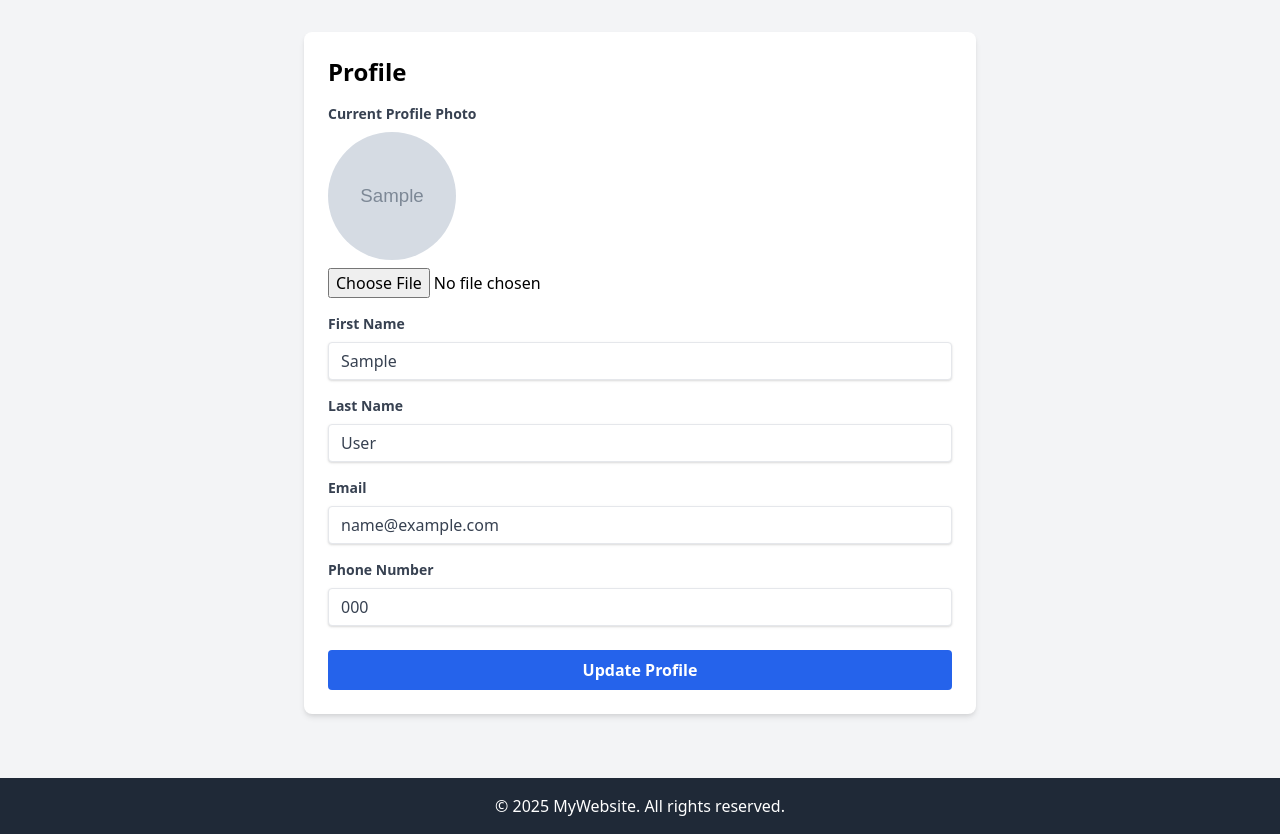
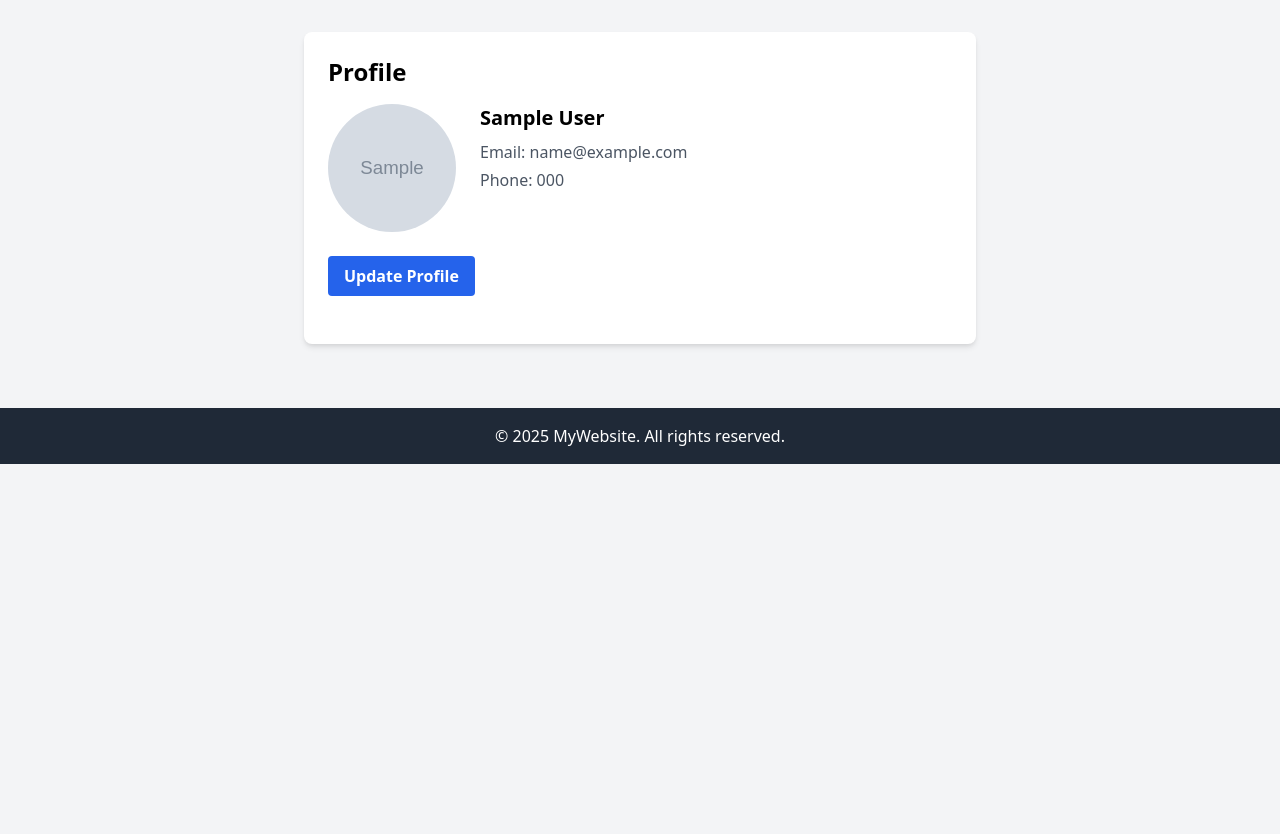
Before and after one commit to anuz505/PHP-practical-CRUD, a PHP site: page /profile.php in a window 1280 px wide. Shown: the part 60-894 px from the top of the page. After the commit the page ends 524 px from the top, so only its background shows below. Run offline with PHP 8.4, Linux system fonts and the light colour scheme; the visitor is signed in with stand-in values (Sample User, id 1); tables that the repository leaves empty or names only in its code hold one stand-in row (values such as "Sample post"); grey boxes marked "Sample" are stand-in pictures.

Commit message:
added new feature

```diff
--- a/login.php
+++ b/login.php
@@ -1,4 +1,4 @@
-// login.php
+
 <?php
 require_once 'config.php';
 
--- a/logout.php
+++ b/logout.php
@@ -1,6 +1,5 @@
 
 
-// logout.php
 <?php
 require_once 'config.php';
 session_destroy();
--- a/profile.php
+++ b/profile.php
@@ -1,5 +1,3 @@
-
-
 <?php
 require_once 'config.php';
 
@@ -13,6 +11,8 @@ if(!isset($_SESSION['user_id'])) {
 $stmt = $pdo->prepare("SELECT * FROM users WHERE id = ?");
 $stmt->execute([$_SESSION['user_id']]);
 $user = $stmt->fetch();
+
+$errors = [];
 
 // Handle form submission
 if($_SERVER['REQUEST_METHOD'] == 'POST') {
@@ -33,10 +33,15 @@ if($_SERVER['REQUEST_METHOD'] == 'POST') {
                 $stmt = $pdo->prepare("UPDATE users SET profile_photo = ? WHERE id = ?");
                 $stmt->execute([$newname, $_SESSION['user_id']]);
             }
+        } else {
+            $errors[] = "Invalid file type. Only JPG, JPEG, and PNG are allowed.";
         }
+    } else {
+        $errors[] = "Profile photo is required.";
     }
 
     // Update user information
+    if(empty($errors)) {
         $stmt = $pdo->prepare("UPDATE users SET first_name = ?, last_name = ?, email = ?, phone = ? WHERE id = ?");
         $stmt->execute([$firstName, $lastName, $email, $phone, $_SESSION['user_id']]);
 
@@ -46,6 +51,7 @@ if($_SERVER['REQUEST_METHOD'] == 'POST') {
         $user = $stmt->fetch();
 
         $success = "Profile updated successfully!";
+    }
 }
 
 include 'header.php';
@@ -61,14 +67,61 @@ include 'header.php';
             </div>
         <?php endif; ?>
 
-        <form method="POST" action="profile.php" enctype="multipart/form-data">
+        <?php if(!empty($errors)): ?>
+            <div class="bg-red-100 border border-red-400 text-red-700 px-4 py-3 rounded mb-4">
+                <?php foreach($errors as $error): ?>
+                    <p><?php echo $error; ?></p>
+                <?php endforeach; ?>
+            </div>
+        <?php endif; ?>
+
+        <?php
+        // Check if user has filled in additional profile data
+        $hasProfileData = !empty($user['phone']) || !empty($user['profile_photo']);
+        ?>
+
+        <?php if($hasProfileData): ?>
+            <!-- Display user information -->
+            <div id="profile-info" class="mb-6">
+                <div class="flex items-start space-x-6 mb-6">
+                    <?php if($user['profile_photo']): ?>
+                        <img src="<?php echo htmlspecialchars($user['profile_photo']); ?>"
+                             alt="Profile Photo"
+                             class="w-32 h-32 rounded-full object-cover">
+                    <?php endif; ?>
+                    <div>
+                        <h3 class="text-xl font-semibold mb-2">
+                            <?php echo htmlspecialchars($user['first_name'] . ' ' . $user['last_name']); ?>
+                        </h3>
+                        <p class="text-gray-600 mb-1">
+                            <span class="font-medium">Email:</span>
+                            <?php echo htmlspecialchars($user['email']); ?>
+                        </p>
+                        <?php if($user['phone']): ?>
+                            <p class="text-gray-600">
+                                <span class="font-medium">Phone:</span>
+                                <?php echo htmlspecialchars($user['phone']); ?>
+                            </p>
+                        <?php endif; ?>
+                    </div>
+                </div>
+                <button onclick="toggleForm()"
+                        class="bg-blue-600 hover:bg-blue-700 text-white font-bold py-2 px-4 rounded focus:outline-none focus:shadow-outline">
+                    Update Profile
+                </button>
+            </div>
+        <?php endif; ?>
+
+        <!-- Profile Form - Hidden by default if profile data exists -->
+        <form method="POST" action="profile.php" enctype="multipart/form-data"
+              id="profile-form" class="<?php echo $hasProfileData ? 'hidden' : ''; ?>">
             <div class="mb-4">
                 <label class="block text-gray-700 text-sm font-bold mb-2">
-                    Current Profile Photo
+                    Profile Photo
                 </label>
                 <?php if($user['profile_photo']): ?>
                     <img src="<?php echo htmlspecialchars($user['profile_photo']); ?>"
-                         alt="Profile Photo"
+                         alt="Current Profile Photo"
                          class="w-32 h-32 rounded-full object-cover mb-2">
                 <?php endif; ?>
                 <input type="file" name="profile_photo" accept="image/*" class="w-full">
@@ -79,7 +132,8 @@ include 'header.php';
                     First Name
                 </label>
                 <input class="shadow appearance-none border rounded w-full py-2 px-3 text-gray-700 leading-tight focus:outline-none focus:shadow-outline"
-                    type="text" name="first_name" id="first_name" value="<?php echo htmlspecialchars($user['first_name']); ?>" required>
+                    type="text" name="first_name" id="first_name"
+                    value="<?php echo htmlspecialchars($user['first_name']); ?>" required>
             </div>
 
             <div class="mb-4">
@@ -87,7 +141,8 @@ include 'header.php';
                     Last Name
                 </label>
                 <input class="shadow appearance-none border rounded w-full py-2 px-3 text-gray-700 leading-tight focus:outline-none focus:shadow-outline"
-                    type="text" name="last_name" id="last_name" value="<?php echo htmlspecialchars($user['last_name']); ?>" required>
+                    type="text" name="last_name" id="last_name"
+                    value="<?php echo htmlspecialchars($user['last_name']); ?>" required>
             </div>
 
             <div class="mb-4">
@@ -95,7 +150,8 @@ include 'header.php';
                     Email
                 </label>
                 <input class="shadow appearance-none border rounded w-full py-2 px-3 text-gray-700 leading-tight focus:outline-none focus:shadow-outline"
-                    type="email" name="email" id="email" value="<?php echo htmlspecialchars($user['email']); ?>" required>
+                    type="email" name="email" id="email"
+                    value="<?php echo htmlspecialchars($user['email']); ?>" required>
             </div>
 
             <div class="mb-6">
@@ -103,15 +159,39 @@ include 'header.php';
                     Phone Number
                 </label>
                 <input class="shadow appearance-none border rounded w-full py-2 px-3 text-gray-700 leading-tight focus:outline-none focus:shadow-outline"
-                    type="tel" name="phone" id="phone" value="<?php echo htmlspecialchars($user['phone']); ?>">
+                    type="tel" name="phone" id="phone"
+                    value="<?php echo htmlspecialchars($user['phone']); ?>">
             </div>
 
-            <button class="bg-blue-600 hover:bg-blue-700 text-white font-bold py-2 px-4 rounded focus:outline-none focus:shadow-outline w-full"
-                type="submit">
-                Update Profile
+            <div class="flex justify-between">
+                <?php if($hasProfileData): ?>
+                    <button type="button" onclick="toggleForm()"
+                            class="bg-gray-500 hover:bg-gray-600 text-white font-bold py-2 px-4 rounded focus:outline-none focus:shadow-outline">
+                        Cancel
                     </button>
+                <?php endif; ?>
+                <button type="submit"
+                        class="bg-blue-600 hover:bg-blue-700 text-white font-bold py-2 px-4 rounded focus:outline-none focus:shadow-outline">
+                    <?php echo $hasProfileData ? 'Save Changes' : 'Create Profile'; ?>
+                </button>
+            </div>
         </form>
     </div>
 </div>
 
+<script>
+function toggleForm() {
+    const form = document.getElementById('profile-form');
+    const info = document.getElementById('profile-info');
+
+    if(form.classList.contains('hidden')) {
+        form.classList.remove('hidden');
+        info.classList.add('hidden');
+    } else {
+        form.classList.add('hidden');
+        info.classList.remove('hidden');
+    }
+}
+</script>
+
 <?php include 'footer.php'; ?>
```
Also changed, not shown: uploads/67a1cf03a3ecf.jpeg (added), uploads/67a1cfe91998b.jpeg (added). Lines whose indentation alone changed are shown as unchanged.
